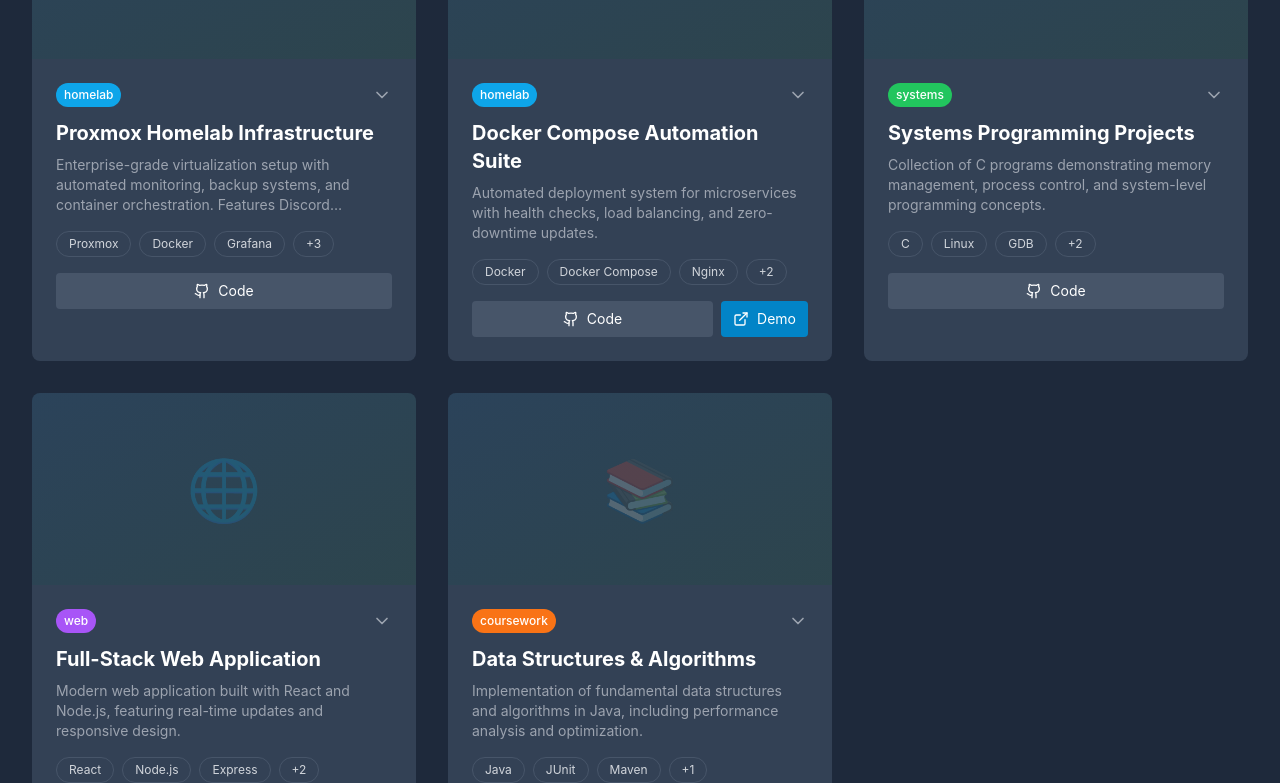
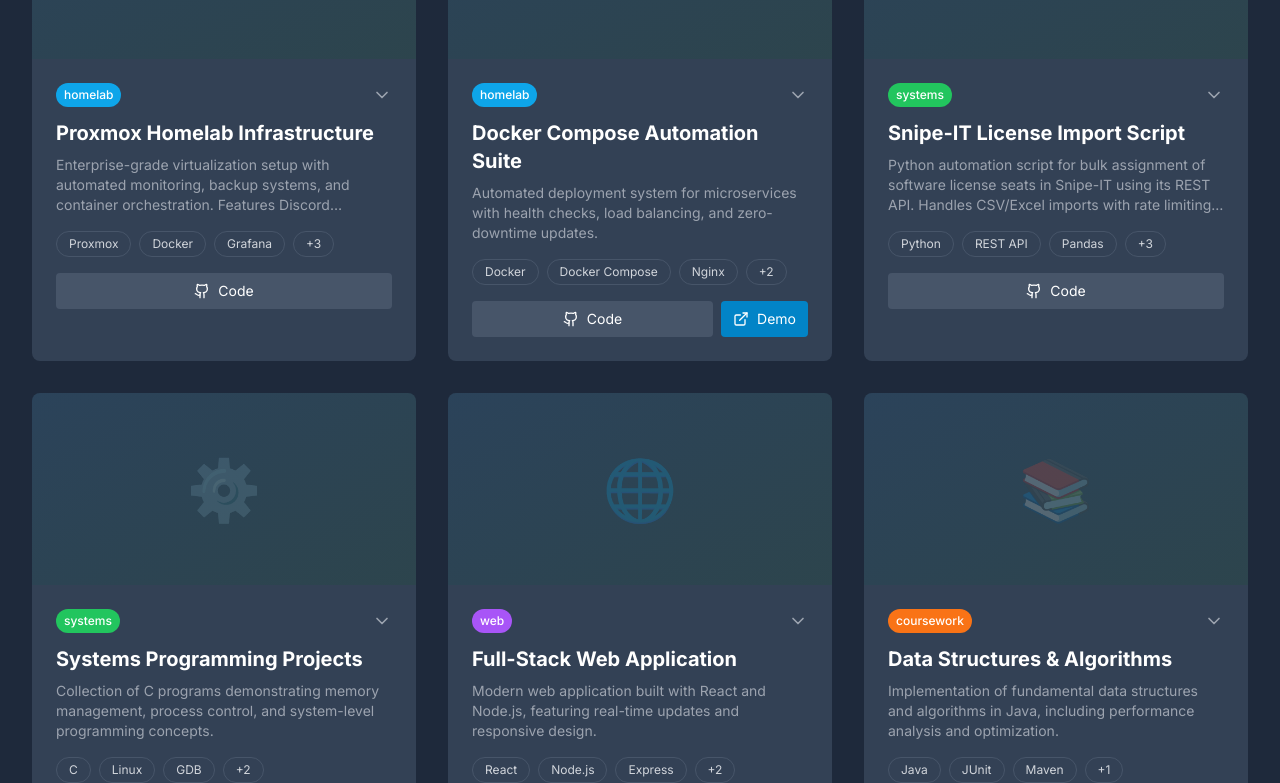
Before and after one commit to Bbocks/bbock_portfolio_site, a React (Vite) app: page / in a window 1280 px wide. Shown: the part 1197-1980 px from the top of the page. Built offline with nearby package versions, Linux system fonts and the light colour scheme.

Commit message:
Feat: Added snipe-it script to projects section

```diff
--- a/src/components/ProjectsSection.tsx
+++ b/src/components/ProjectsSection.tsx
@@ -46,6 +46,20 @@ const projects: Project[] = [
       'docker-compose up -d',
       'docker-compose logs -f',
       'docker system prune -a'
+    ]
+  },
+  {
+    id: 'snipe-it-automation',
+    title: 'Snipe-IT License Import Script',
+    description: 'Python automation script for bulk assignment of software license seats in Snipe-IT using its REST API. Handles CSV/Excel imports with rate limiting and error handling.',
+    image: '/images/automation.jpg',
+    githubUrl: 'https://github.com/Bbocks/Snipe-IT-License-Import-Script',
+    techStack: ['Python', 'REST API', 'Pandas', 'CSV/Excel', 'Snipe-IT', 'Automation'],
+    category: 'systems',
+    terminalCommands: [
+      'pip install pandas requests python-dotenv openpyxl',
+      'python get_seat_id.py',
+      'python license_import.py'
     ]
   },
   {
--- a/src/styles/globals.css
+++ b/src/styles/globals.css
@@ -1,8 +1,8 @@
+@import url('https://fonts.googleapis.com/css2?family=Inter:wght@300;400;500;600;700&family=JetBrains+Mono:wght@300;400;500;600;700&display=swap');
+
 @tailwind base;
 @tailwind components;
 @tailwind utilities;
-
-@import url('https://fonts.googleapis.com/css2?family=Inter:wght@300;400;500;600;700&family=JetBrains+Mono:wght@300;400;500;600;700&display=swap');
 
 @layer base {
   html {
```
